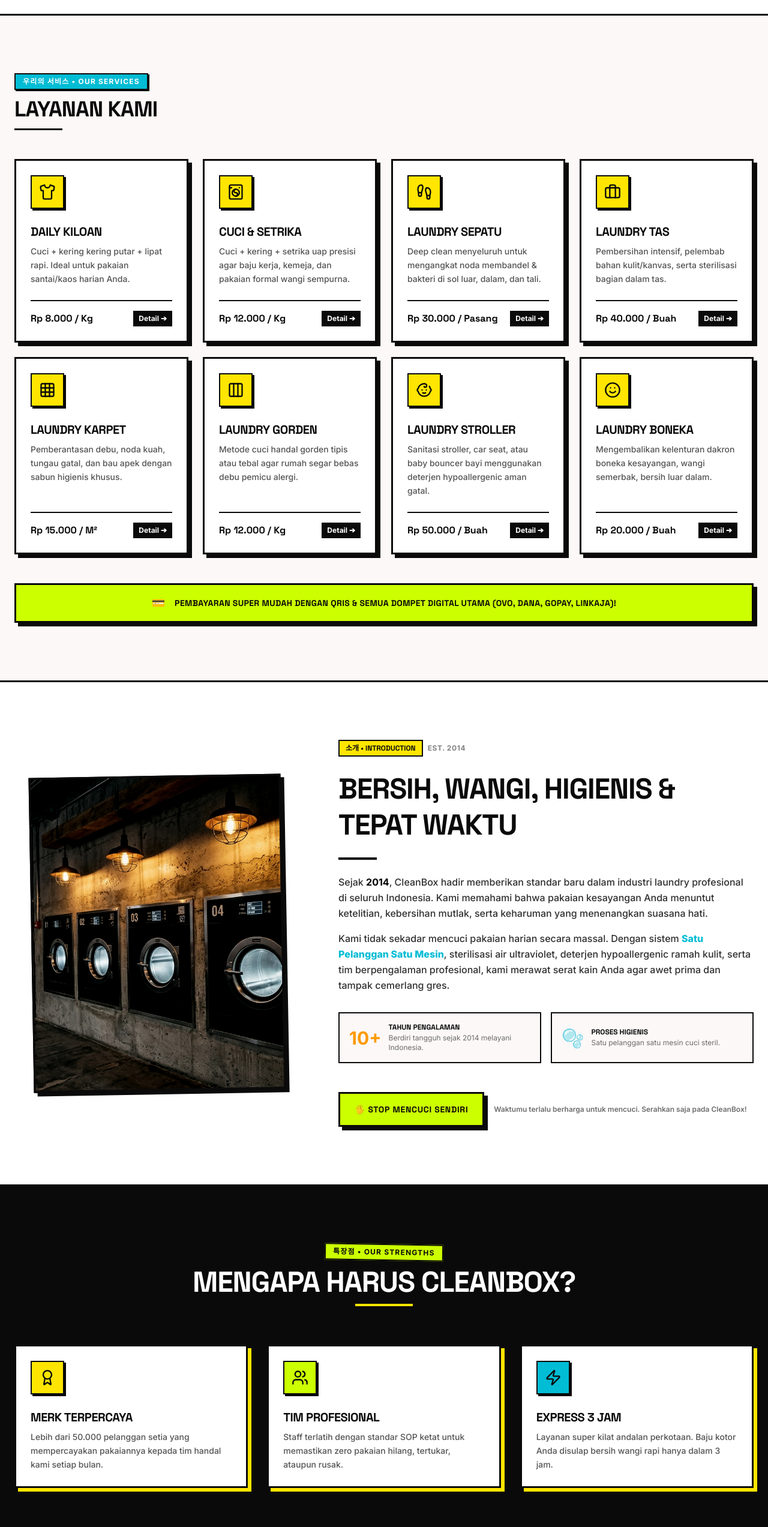
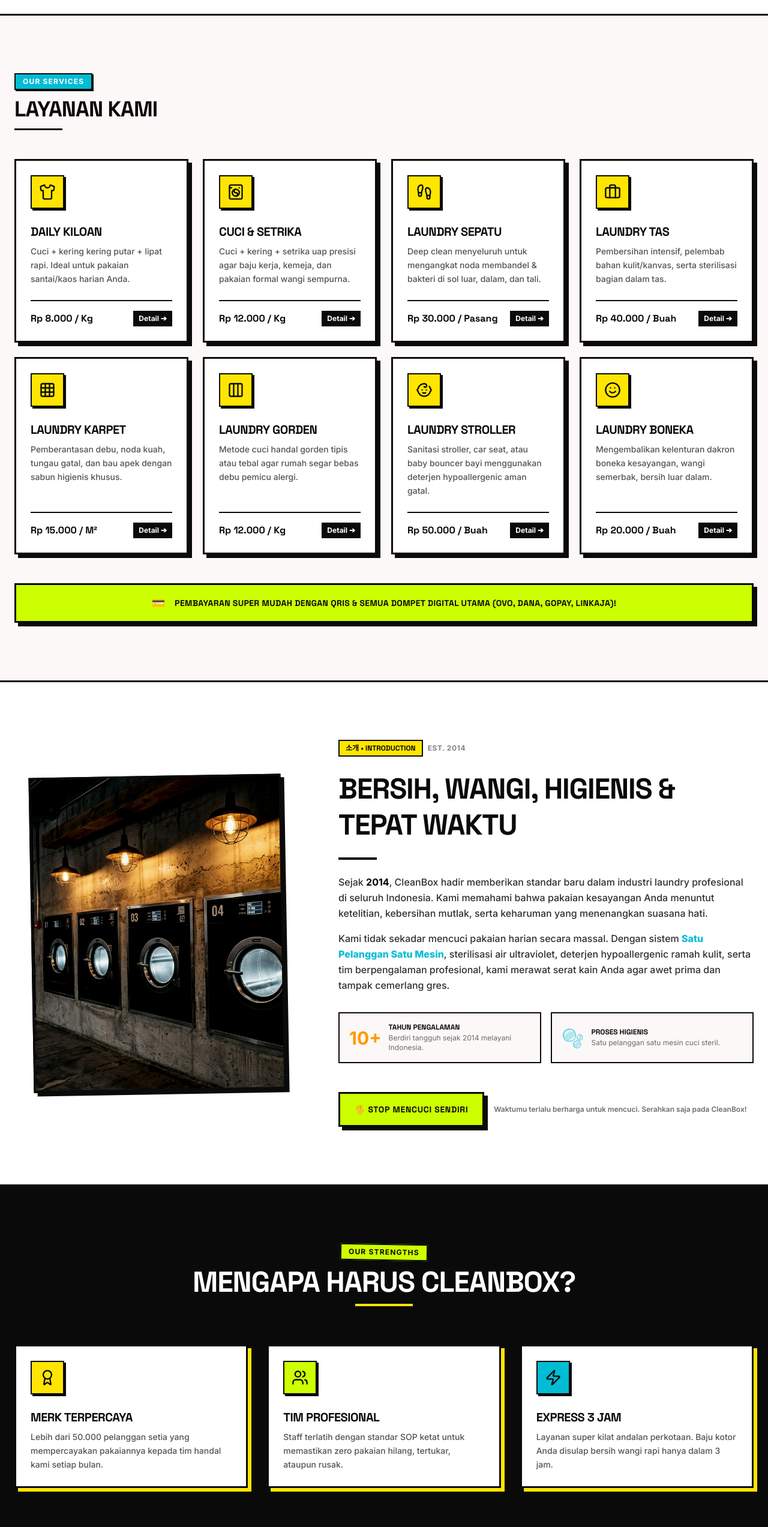
Before and after one commit to MrBercisk/cleanbox-laundry, a Vue app: page / in a window 1280 px wide. Shown: the part 780-3325 px from the top of the page at 60% size. Built offline with nearby package versions, Linux system fonts and the light colour scheme.

Commit message:
fix: update WhatsApp contact number and improve service section headers

```diff
--- a/src/components/BookingForm.vue
+++ b/src/components/BookingForm.vue
@@ -148,7 +148,7 @@
     `Mohon segera diproses ya CleanBox! Terima kasih.`
   );
 
-  const waURL = `https://wa.me/6281234567890?text=${waMessage}`;
+  const waURL = `https://wa.me/6281334485889?text=${waMessage}`;
 
   // Open WhatsApp in a new window/tab safely
   setTimeout(() => {
--- a/src/components/Footer.vue
+++ b/src/components/Footer.vue
@@ -95,7 +95,7 @@
           </li>
           <li class="flex items-center gap-2.5">
             <Phone class="w-4 h-4 text-green-600 shrink-0" />
-            <a href="tel:+6281234567890" class="hover:underline">+62 812-3456-7890</a>
+            <a href="tel:+6281334485889" class="hover:underline">+62 812-3456-7890</a>
           </li>
           <li class="flex items-start gap-2.5">
             <MapPin class="w-4 h-4 text-red-500 shrink-0 mt-0.5" />
--- a/src/components/Services.vue
+++ b/src/components/Services.vue
@@ -145,7 +145,7 @@
       <!-- Section Header -->
       <div class="flex flex-col items-start space-y-3 mb-12">
         <div class="bg-[#00BCD4] text-white border-2 border-[#0A0A0A] font-sans font-bold text-xs px-3 py-1 uppercase tracking-widest shadow-[2px_2px_0px_#0A0A0A]">
-          우리의 서비스 • OUR SERVICES
+           OUR SERVICES
         </div>
         <h2 class="font-display font-black text-3xl sm:text-4xl text-[#0A0A0A] uppercase tracking-tight">
           Layanan Kami
--- a/src/components/Testimonials.vue
+++ b/src/components/Testimonials.vue
@@ -41,7 +41,7 @@
       <!-- Section Header -->
       <div class="flex flex-col items-center text-center space-y-3 mb-16">
         <div class="bg-[#CCFF00] text-[#0A0A0A] border-2 border-[#0A0A0A] font-sans font-bold text-xs px-3 py-1 uppercase tracking-widest shadow-neo-sm transform -rotate-1 inline-block select-none">
-          리뷰 • CUSTOMER STORIES
+           CUSTOMER STORIES
         </div>
         <h2 class="font-display font-black text-3xl sm:text-4xl uppercase text-[#0A0A0A] tracking-tight">
           Apa Kata Pelanggan Setia Kami?
--- a/src/components/WhyUs.vue
+++ b/src/components/WhyUs.vue
@@ -41,7 +41,7 @@
       <!-- Section Header -->
       <div class="flex flex-col items-center text-center space-y-3 mb-16">
         <div class="bg-[#CCFF00] text-[#0A0A0A] border-2 border-[#0A0A0A] font-sans font-bold text-xs px-3 py-1 uppercase tracking-widest shadow-neo-sm transform rotate-1 inline-block select-none">
-          특장점 • OUR STRENGTHS
+           OUR STRENGTHS
         </div>
         <h2 class="font-display font-black text-3xl sm:text-5xl text-white uppercase tracking-tight">
           Mengapa Harus CleanBox?
@@ -86,7 +86,7 @@
           </p>
         </div>
         <a
-          href="https://wa.me/6281234567890?text=Halo%20CleanBox%20laundry%20saya%20mau%20request%20penjemputan%20cucian%20express"
+          href="https://wa.me/6281334485889?text=Halo%20CleanBox%20laundry%20saya%20mau%20request%20penjemputan%20cucian%20express"
           target="_blank"
           class="whitespace-nowrap bg-[#FFE500] hover:bg-[#CCFF00] text-[#0A0A0A] border-2 border-[#0A0A0A] px-6 py-3 font-display font-black uppercase text-xs shadow-neo-sm hover:translate-x-[-1px] hover:translate-y-[-1px] active:translate-x-[1px] active:translate-y-[1px] cursor-pointer"
         >
```
